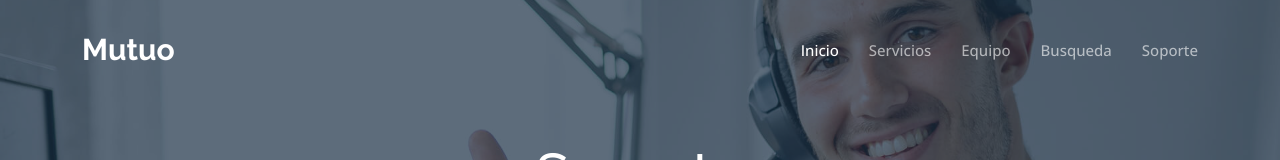
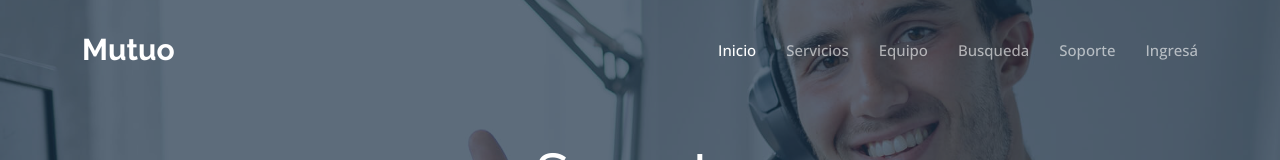
Before and after one commit to Larryjose/Mutuo, a website: page public/contact.html in a window 1280 px wide. Shown: the top 160 px of the page. Drawn offline with nearby package versions, Linux system fonts and the light colour scheme.

Commit message:
Se agregó la opción ingresá en el nav

```diff
--- a/public/contact.html
+++ b/public/contact.html
@@ -90,6 +90,7 @@
             </ul>
           </li> -->
             <li><a href="contact.html">Soporte</a></li>
+            <li><a href="login.html">Ingresá</a></li>
           </ul>
         </nav>
         <!-- .navbar -->
```
Also changed, not shown: public/blog.html (+1 -0 lines), public/services.html (+1 -0 lines), public/team.html (+1 -0 lines).
